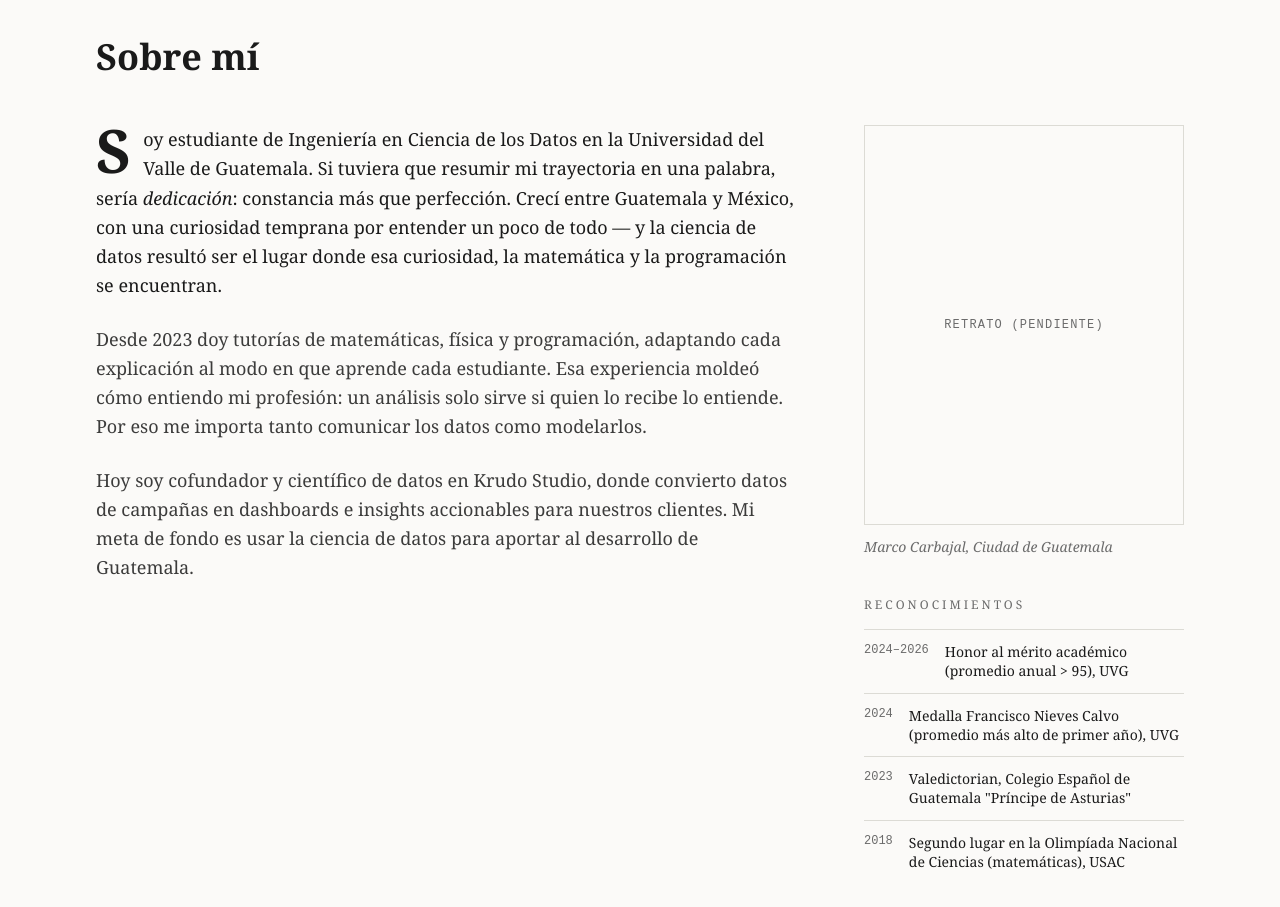
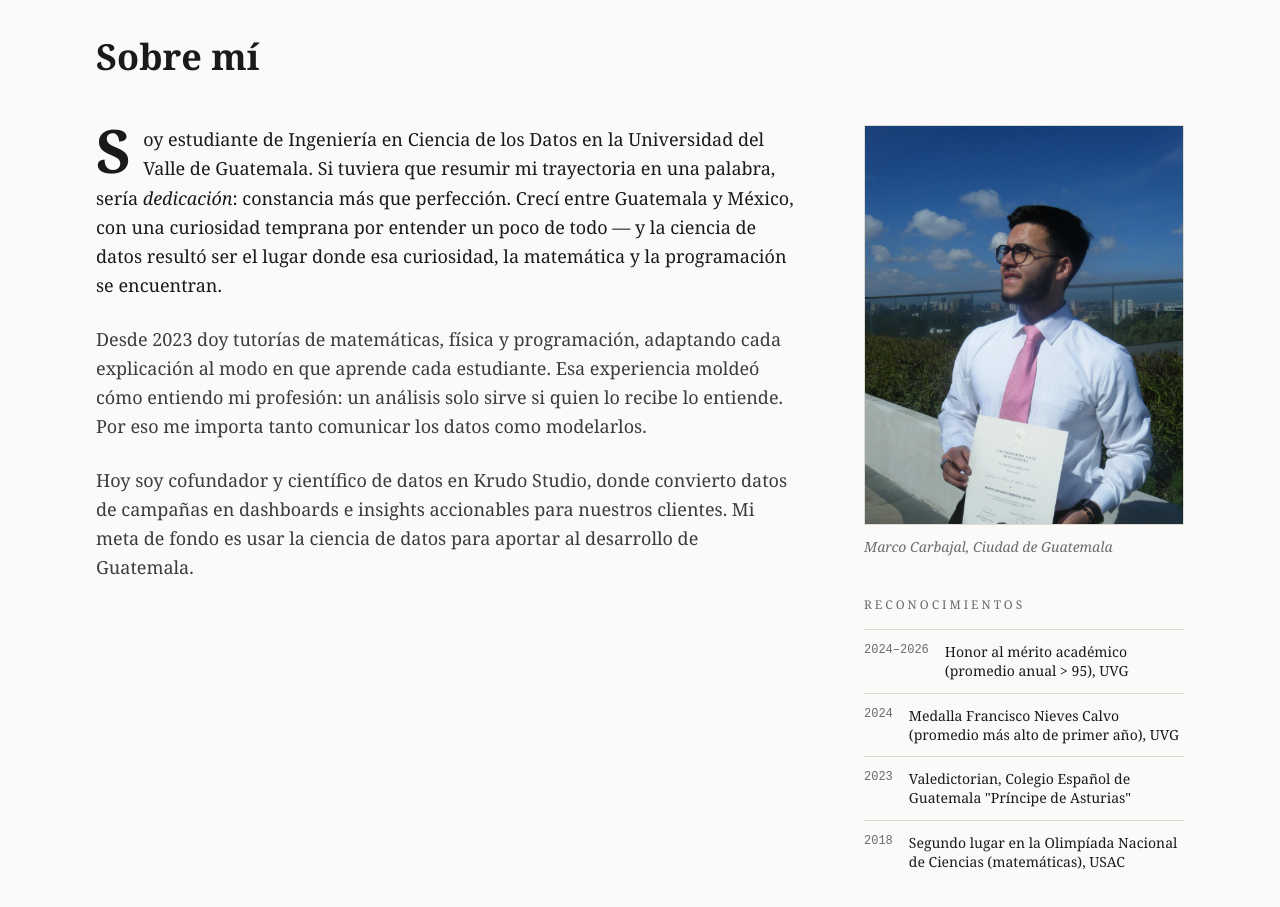
Before and after one commit to marcocarbajalb/portafolio, a React (Vite) app: page / in a window 1280 px wide. Shown: the part 6820-7727 px from the top of the page. Built offline with nearby package versions, Linux system fonts and the light colour scheme.

Commit message:
feat: conectar retrato real en Sobre mí

```diff
--- a/src/components/sections/SobreMi.tsx
+++ b/src/components/sections/SobreMi.tsx
@@ -1,5 +1,6 @@
 import { motion, useReducedMotion, type Variants } from 'motion/react';
 import Section from '../layout/Section';
+import retrato from '../../assets/retrato.webp';
 
 const honors = [
   { year: '2024–2026', text: 'Honor al mérito académico (promedio anual > 95), UVG' },
@@ -51,10 +52,15 @@ export default function SobreMi() {
 
           <aside className="space-y-10">
             <figure className="m-0">
-              <div className="flex aspect-[4/5] w-full items-center justify-center overflow-hidden border border-rule bg-paper">
-                <span className="font-mono text-xs uppercase tracking-widest text-muted">Retrato (pendiente)</span>
+              <div className="aspect-[4/5] w-full overflow-hidden border border-rule bg-paper">
+                <img
+                  src={retrato}
+                  alt="Retrato de Marco Carbajal"
+                  loading="lazy"
+                  decoding="async"
+                  className="h-full w-full object-cover"
+                />
               </div>
-              {/* Se agregó mb-10 para crear una separación más amplia y elegante con la siguiente sección */}
               <figcaption className="mt-3 mb-10 font-serif text-sm italic text-muted">
                 Marco Carbajal, Ciudad de Guatemala
               </figcaption>
```
Also changed, not shown: src/assets/retrato.webp (added).
